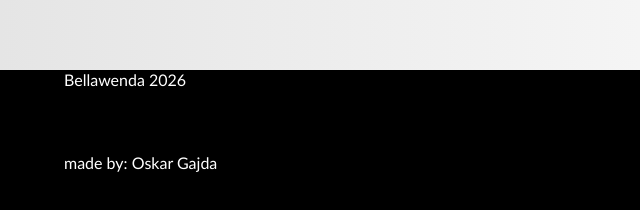
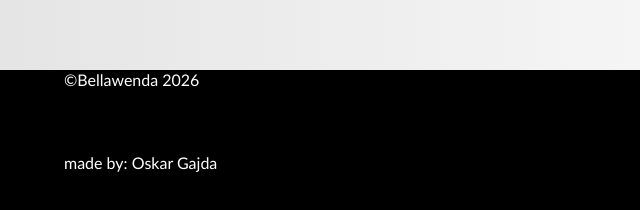
Before and after one commit to OskarGmagiini/probable-octo-sniffle, a plain HTML site: page index.html in a window 1280 px wide. Shown: the part 3889-4099 px from the top of the page, 0-640 px from the left. Drawn offline with Linux system fonts and the light colour scheme.

Commit message:
Update index.html

```diff
--- a/index.html
+++ b/index.html
@@ -110,10 +110,11 @@ W każdy dzień.</p>
 
     </main>
     <footer>
-        <p>Bellawenda 2026</p>
+        <p>&copy;Bellawenda 2026</p>
 
         <p>made by: Oskar Gajda</p>
     </footer>
     <script src="main.js"></script>
 </body>
+
 </html>
```
